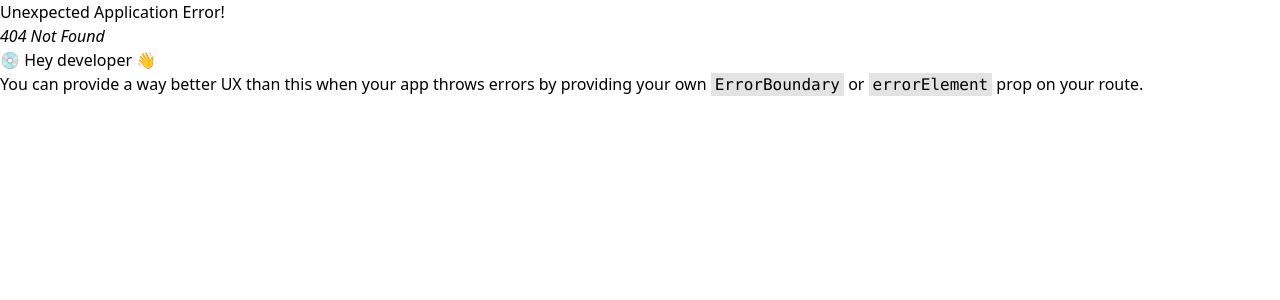
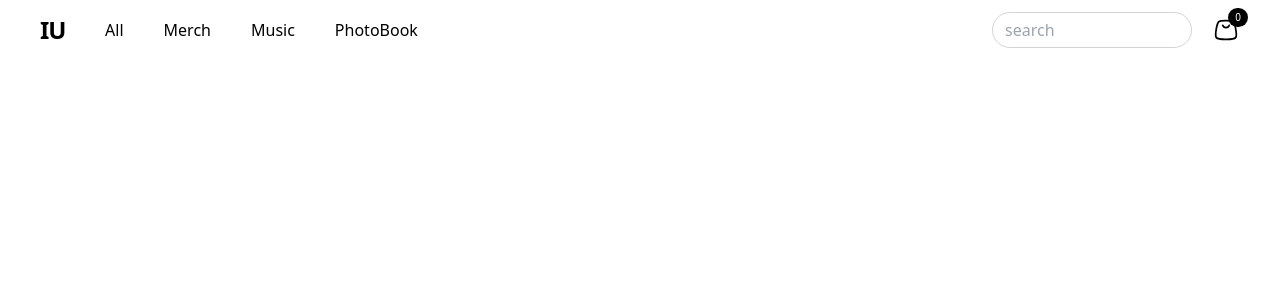
Before and after one commit to DarilInsanKamil/IU, a React (Vite) app: page /merchandise/1/1 in a window 1280 px wide. Before the commit this address had no page. Shown: the top 300 px of the page. Built offline with nearby package versions, Linux system fonts and the light colour scheme.

Commit message:
feat: create navigate to detail merchandise

```diff
--- a/src/components/cardMerch.jsx
+++ b/src/components/cardMerch.jsx
@@ -3,7 +3,7 @@ import { Link } from "react-router-dom";
 const CardMerch = ({ data }) => {
   return (
     <section key={data.id} className="w-full">
-      <Link preventScrollReset={false} to={`/discography/${data.id}`}>
+      <Link preventScrollReset={false} to={`/merchandise/${data.category}/${data.id}`}>
         <figure className="overflow-hidden h-fit rounded-md">
           <img
             src={data.img}
--- a/src/main.jsx
+++ b/src/main.jsx
@@ -59,7 +59,7 @@ const router = createBrowserRouter([
         element: <PhotobookPage />,
       },
       {
-        path: "/merchandise/:id",
+        path: "/merchandise/:category/:id",
         element: <DetailMerchandise />,
       },
     ],
--- a/src/routes/merchandise/DetailMerchandise.jsx
+++ b/src/routes/merchandise/DetailMerchandise.jsx
@@ -1,11 +1,25 @@
 import { useParams } from "react-router-dom";
+import { MerchData, MusicData, PhotoBookData } from "../../utils/data";
+import { useEffect, useState } from "react";
 const DetailMerchandise = () => {
-  const { id } = useParams();
-
+  const { id, category } = useParams();
+  const [data, setData] = useState([]);
+  useEffect(() => {
+    const newArr = MerchData.concat(MusicData).concat(PhotoBookData);
+    setData(newArr);
+  }, []);
+  let filterData = data.filter(
+    (res) => res.category == category.toString() && res.id === Number(id)
+  );
   return (
     <main>
       <section>
-        <p>{id}</p>
+        {filterData.map((data) => (
+          <div key={data.id}>
+            <p>{data.title}</p>
+            <img src={data.img} alt={data.title} />
+          </div>
+        ))}
       </section>
     </main>
   );
--- a/src/routes/merchandise/merchandise.jsx
+++ b/src/routes/merchandise/merchandise.jsx
@@ -14,13 +14,13 @@ const Merchandise = () => {
         <section className="grid lg:grid-cols-12 grid-cols-6 py-10 px-5">
           <section className="h-screen bg-white grid lg:grid-cols-4 grid-cols-1 lg:col-start-2 col-start-1 lg:col-span-10 col-span-6 gap-4">
             {MerchData.map((res) => {
-              return <CardMerch data={res} />;
+              return <CardMerch key={res.id} data={res} />;
             })}
             {MusicData.map((res) => {
-              return <CardMerch data={res} />;
+              return <CardMerch key={res.id} data={res} />;
             })}
             {PhotoBookData.map((res) => {
-              return <CardMerch data={res} />;
+              return <CardMerch key={res.id} data={res} />;
             })}
           </section>
         </section>
--- a/src/utils/data.js
+++ b/src/utils/data.js
@@ -230,6 +230,7 @@ export const DiscographyMusic = [
 export const MerchData = [
     {
         id: 1,
+        category: "merch",
         title: "(Restock) [I-KE] IU OFFICIAL LIGHT STICK VER.3 I-KE",
         price: 3148,
         weight: 300,
@@ -239,6 +240,7 @@ export const MerchData = [
     },
     {
         id: 2,
+        category: "merch",
         img: "https://madeedtr4721.cdn-nhncommerce.com/data/goods/22/09/37/1000001853/1000001853_detail_066.jpg",
         title: "[2022 The Golden Hour] HOODIE",
         price: 5172,
@@ -248,6 +250,7 @@ export const MerchData = [
     },
     {
         id: 3,
+        category: "merch",
         img: "https://madeedtr4721.cdn-nhncommerce.com/data/goods/23/10/42/1000001967/1000001967_detail_082.jpg",
         title: "[MOMENT,] LYRICS BOOK",
         price: 1499,
@@ -257,6 +260,7 @@ export const MerchData = [
     },
     {
         id: 4,
+        category: "merch",
         img: "https://madeedtr4721.cdn-nhncommerce.com/data/goods/20/03/13/1000000013/1000000013_detail_096.jpg",
         title: "[April, 2020] POSTCARDS",
         price: 524,
@@ -266,6 +270,7 @@ export const MerchData = [
     },
     {
         id: 5,
+        category: "merch",
         img: "https://madeedtr4721.cdn-nhncommerce.com/data/goods/22/11/47/1000001876/1000001876_detail_061.jpg",
         title: "[5소리] BALL CAP",
         price: 1874,
@@ -321,6 +326,7 @@ export const MusicData = [
 export const PhotoBookData = [
     {
         id: 1,
+        category: "photo",
         title: `IU 2024 SEASON'S GREETINGS`,
         img: "https://madeedtr4721.cdn-nhncommerce.com/data/goods/23/11/45/1000001986/1000001986_detail_098.jpg",
         price: 3148,
@@ -330,6 +336,7 @@ export const PhotoBookData = [
     },
     {
         id: 2,
+        category: "photo",
         title: `2023 IU Season’s Greetings`,
         img: "https://madeedtr4721.cdn-nhncommerce.com/data/goods/22/11/45/1000001864/1000001864_detail_090.jpg",
         price: 2998,
```
